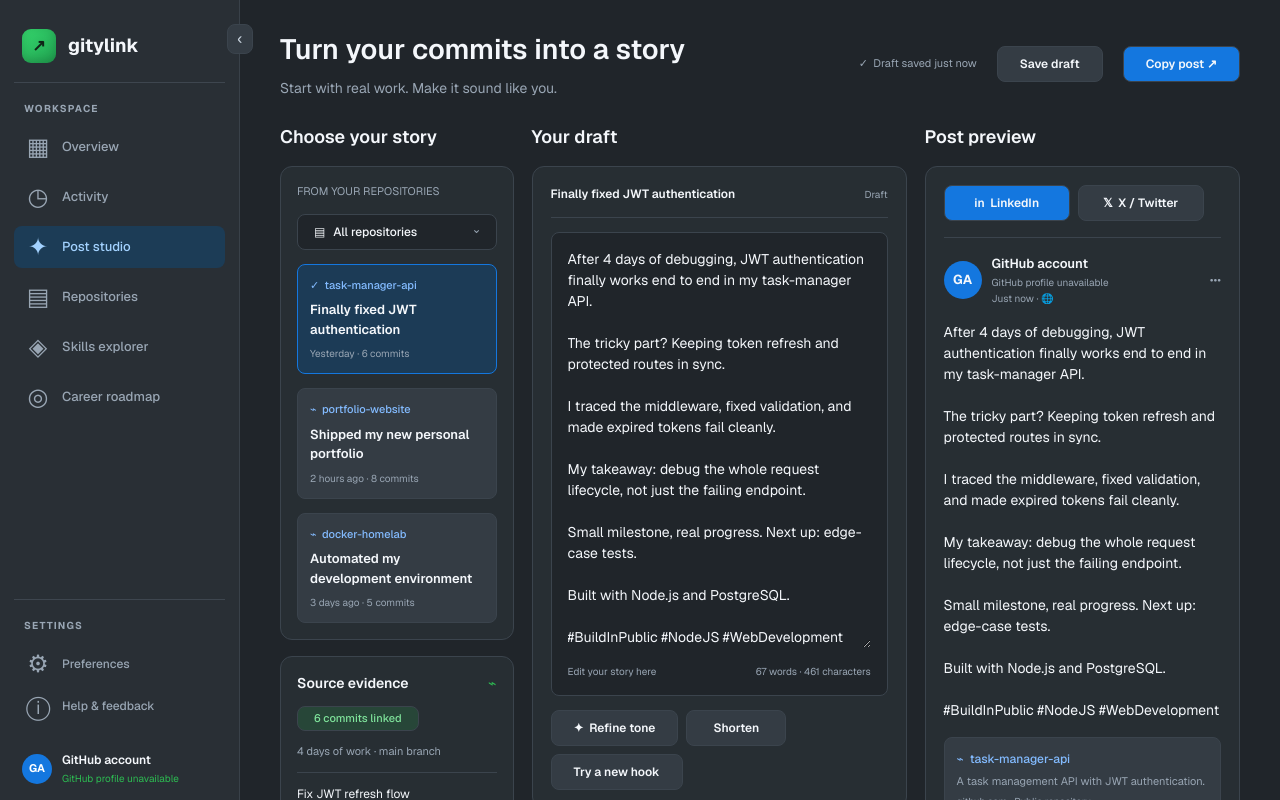
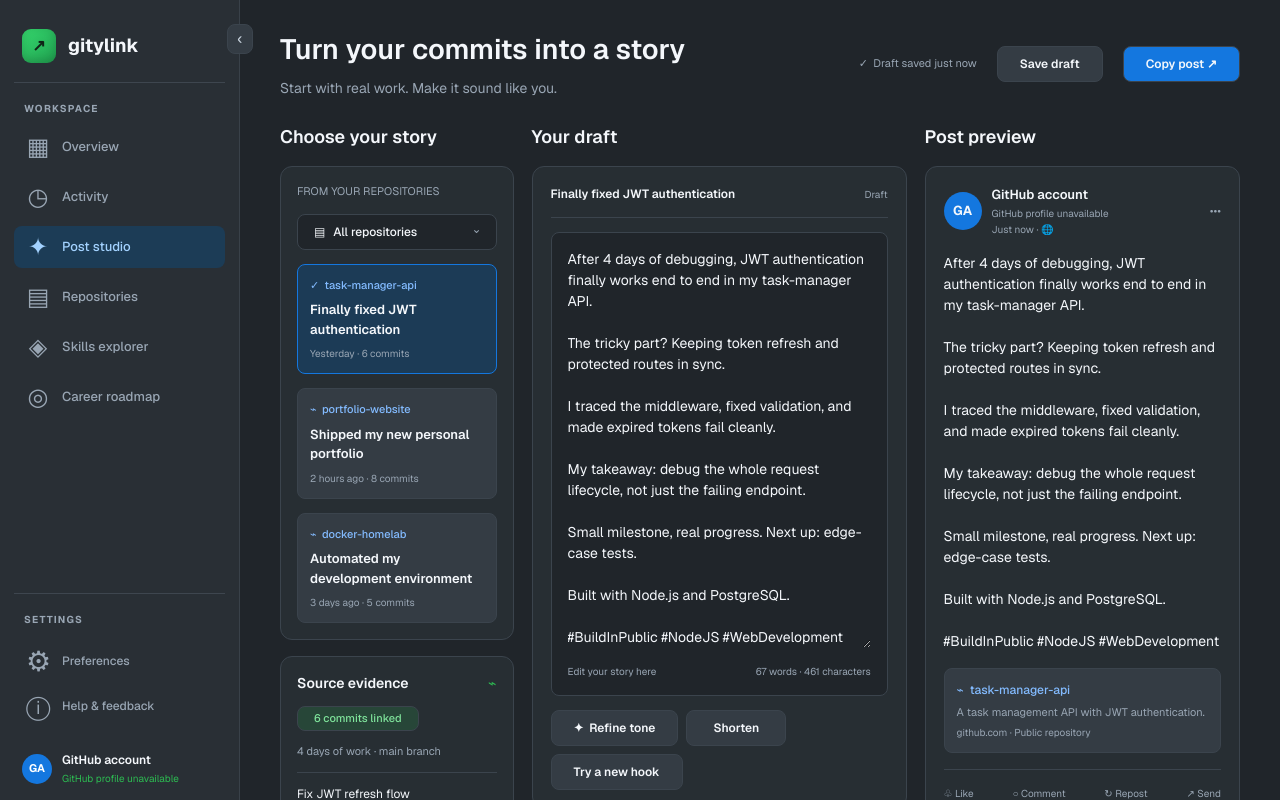
Before and after one commit to mbti0n/gitylink, a Next.js app in the folder gitylink-app/: page /post-studio in a window 1280 px wide. Shown: the top 800 px of the page. Built offline with nearby package versions, Linux system fonts and the light colour scheme.

Commit message:
Sidebar + Post Studio UI fix

```diff
--- a/gitylink-app/app/(workspace)/post-studio/PostStudio.tsx
+++ b/gitylink-app/app/(workspace)/post-studio/PostStudio.tsx
@@ -85,11 +85,6 @@
 
 const toneOptions = ["Authentic & reflective", "Professional", "Casual", "Enthusiastic"];
 const lengthOptions = ["Short", "Medium", "Long"];
-const platforms = [
-  { id: "linkedin", icon: "in", label: "LinkedIn" },
-  { id: "x", icon: "𝕏", label: "X / Twitter" },
-];
-
 function countWords(text: string) {
   return text.trim() ? text.trim().split(/\s+/).length : 0;
 }
@@ -117,13 +112,10 @@
   const [copied, setCopied] = useState(false);
   const [tone, setTone] = useState(toneOptions[0]);
   const [length, setLength] = useState("Medium");
-  const [platform, setPlatform] = useState("linkedin");
-
   const story = stories.find((s) => s.repo === selectedRepo) ?? stories[0];
   const draft = drafts[story.repo];
   const visibleStories =
     repoFilter === "all" ? stories : stories.filter((s) => s.repo === repoFilter);
-  const platformLabel = platforms.find((p) => p.id === platform)?.label;
   const authorName = profile?.name || profile?.login || "GitHub account";
   const authorDetails = profile
     ? `@${profile.login}${profile.bio ? ` · ${profile.bio}` : ""}`
@@ -302,21 +294,6 @@
           <h2>Post preview</h2>
 
           <div className="panel preview-panel">
-            <div className="platform-tabs" role="tablist" aria-label="Preview platform">
-              {platforms.map((p) => (
-                <button
-                  key={p.id}
-                  type="button"
-                  role="tab"
-                  aria-selected={platform === p.id}
-                  className={platform === p.id ? "btn btn-primary tab" : "btn btn-secondary tab"}
-                  onClick={() => setPlatform(p.id)}
-                >
-                  {p.icon}  {p.label}
-                </button>
-              ))}
-            </div>
-            <hr className="divider" />
             <div className="author">
               <div className="author-avatar">{initials(authorName)}</div>
               <div className="author-details">
@@ -346,7 +323,7 @@
           <div className="panel review-panel">
             <strong>✓  Ready for your final review</strong>
             <p>
-              Check the details, add your voice, then copy your post to share on {platformLabel}.
+              Check the details, add your voice, then copy your post to share on LinkedIn.
             </p>
           </div>
         </div>
--- a/gitylink-app/app/globals.css
+++ b/gitylink-app/app/globals.css
@@ -289,6 +289,10 @@
   color: currentColor;
 }
 
+.sidebar-bottom a .nav-icon {
+  font-size: 28px;
+}
+
 .account-card {
   display: flex;
   align-items: center;
```
